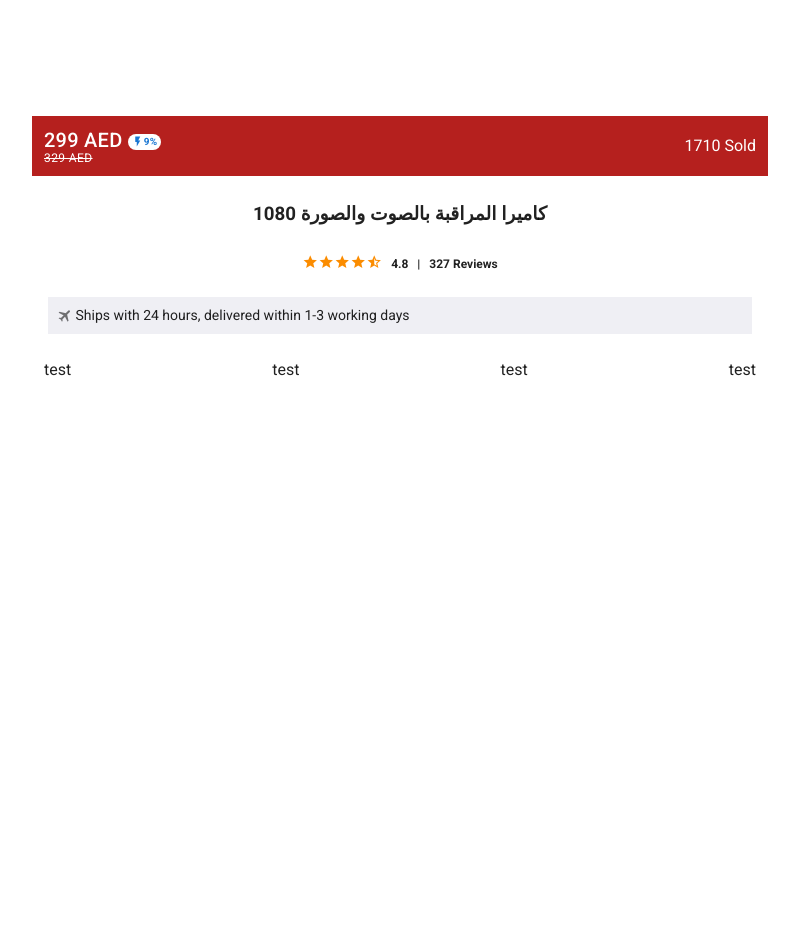
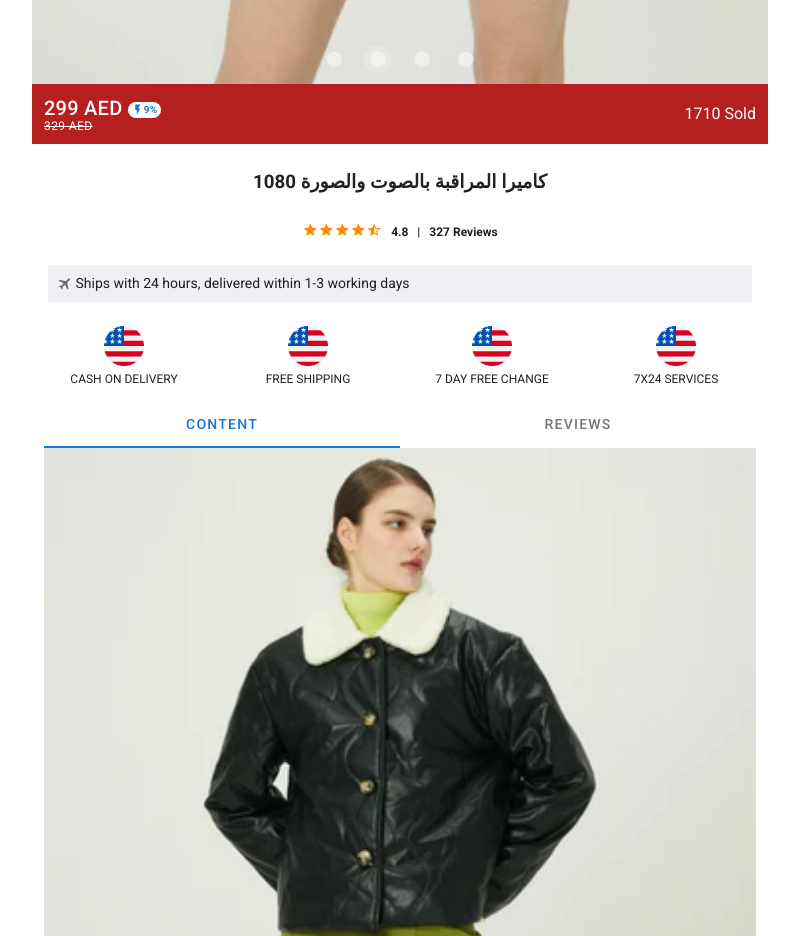
Before and after one commit to ashraf-frotan/landingpage-mis-frontend, a Nuxt app: page /landing/x-y-x in a window 1280 px wide. Shown: the part 1160-2096 px from the top of the page, without its empty margins (240-1039 px from the left). Before the commit the page ends 1566 px from the top, so only its background shows below. Built offline with nearby package versions, Linux system fonts and the light colour scheme; what vue-toastr would draw is missing.

Commit message:
Tabs,Login images added

```diff
--- a/components/landing_page/Logo.vue
+++ b/components/landing_page/Logo.vue
@@ -1,6 +1,6 @@
 <template>
   <v-row align="center">
-    <v-col cols="12" class="d-flex justify-center py-10">
+    <v-col cols="12" class="d-flex justify-center py-6">
       <img src="~/assets/images/uae.png" alt="" width="80" />
     </v-col>
   </v-row>
--- a/layouts/landing.vue
+++ b/layouts/landing.vue
@@ -9,6 +9,6 @@
 </template>
 <script>
 export default {
-  name:'landing'
+  name: "landing",
 };
 </script>
--- a/pages/landing/_slug.vue
+++ b/pages/landing/_slug.vue
@@ -5,8 +5,19 @@
     <template>
       <v-row class="white--text theme" align="center">
         <v-col cols="6" class="py-2">
-          <div class="text-h6">299 AED <v-chip x-small color="white" class="primary--text pa-1"> <v-icon color="primary" x-small>mdi-flash</v-icon> <span style="font-weight: bolder;">9%</span></v-chip></div>
-          <div class="text-caption text-decoration-line-through" style="margin-top:-8px;">329 AED</div>
+          <div class="text-h6">
+            299 AED
+            <v-chip x-small color="white" class="primary--text pa-1">
+              <v-icon color="primary" x-small>mdi-flash</v-icon>
+              <span style="font-weight: bolder">9%</span></v-chip
+            >
+          </div>
+          <div
+            class="text-caption text-decoration-line-through"
+            style="margin-top: -8px"
+          >
+            329 AED
+          </div>
         </v-col>
         <v-col cols="6" class="d-flex justify-end"> 1710 Sold </v-col>
       </v-row>
@@ -14,40 +25,76 @@
     <template>
       <v-row align="center">
         <v-col cols="12" align="center" justify="center"
-          ><h3 class="mt-3">كاميرا المراقبة بالصوت والصورة 1080 </h3>
+          ><h3 class="mt-3">كاميرا المراقبة بالصوت والصورة 1080</h3>
         </v-col>
       </v-row>
       <v-row align="center">
         <v-col cols="12" class="d-flex justify-center">
-          <div class="d-flex" style="font-size:12px;">
+          <div class="d-flex" style="font-size: 12px">
             <v-rating
               color="warning"
               readonly
               half-increments
               length="5"
               :value="4.8"
-            ></v-rating> &nbsp; &nbsp;
-            <span style="margin-top:3px" class="font-weight-bold">
-              4.8 &nbsp;  | &nbsp;
-            327 Reviews
+            ></v-rating>
+            &nbsp; &nbsp;
+            <span style="margin-top: 3px" class="font-weight-bold">
+              4.8 &nbsp; | &nbsp; 327 Reviews
             </span>
-
           </div>
         </v-col>
       </v-row>
       <v-row>
         <v-col cols="12" class="px-2">
-          <div class="mx-2 pa-2" style="background-color: #efeff4;font-size:14px">
-           <v-icon>mdi-airplane</v-icon> Ships with 24 hours, delivered within 1-3 working days
-            </div>
+          <div
+            class="mx-2 pa-2"
+            style="background-color: #efeff4; font-size: 14px"
+          >
+            <v-icon>mdi-airplane</v-icon> Ships with 24 hours, delivered within
+            1-3 working days
+          </div>
+        </v-col>
+      </v-row>
+      <v-row style="">
+        <v-col cols="3">
+          <div class="d-flex justify-center">
+            <img src="~/assets/images/us.png" width="40" alt="" />
+          </div>
+          <div class="text-center font-16 mt-1">CASH ON DELIVERY</div>
+        </v-col>
+        <v-col cols="3">
+          <div class="d-flex justify-center">
+            <img src="~/assets/images/us.png" width="40" alt="" />
+          </div>
+          <div class="text-center font-16 mt-1">FREE SHIPPING</div>
+        </v-col>
+        <v-col cols="3">
+          <div class="d-flex justify-center">
+            <img src="~/assets/images/us.png" width="40" alt="" />
+          </div>
+          <div class="text-center font-16 mt-1">7 DAY FREE CHANGE</div>
+        </v-col>
+        <v-col cols="3">
+          <div class="d-flex justify-center">
+            <img src="~/assets/images/us.png" width="40" alt="" />
+          </div>
+          <div class="text-center font-16 mt-1">7X24 SERVICES</div>
         </v-col>
       </v-row>
       <v-row>
-        <v-col cols="12" class="d-flex justify-space-between" >
-          <div>test</div>
-          <div>test</div>
-          <div>test</div>
-          <div>test</div>
+        <v-col cols="12" md="12" class="py-0">
+          <v-tabs fixed-tabs>
+            <v-tab> Content </v-tab>
+            <v-tab> Reviews </v-tab>
+          </v-tabs>
+        </v-col>
+      </v-row>
+      <v-row>
+        <v-col cols="12" md="12" class="py-0">
+          <template v-for="(image, i) in images">
+            <v-img :src="image" width="100%" :key="i" alt="" />
+          </template>
         </v-col>
       </v-row>
     </template>
@@ -63,17 +110,23 @@ export default {
     Logo,
   },
   layout: "landing",
-  data(){
+  data() {
     return {
-    }
+      images: [
+        require("~/assets/images/S1/1.jpg"),
+        require("~/assets/images/S1/2.jpg"),
+        require("~/assets/images/S1/3.jpg"),
+        require("~/assets/images/S1/4.jpg"),
+      ],
+    };
   },
   async asyncData({ params }) {
-      const slug = params.slug
-      return { slug }
-    },
-    created() {
-      console.log(this.slug);
-    }
+    const slug = params.slug;
+    return { slug };
+  },
+  created() {
+    console.log(this.slug);
+  },
 };
 </script>
 
@@ -81,15 +134,19 @@ export default {
 .row {
   margin: 0 !important;
 }
-.theme{
+.theme {
   background-color: #b5201e;
 }
 
-.v-rating .v-icon{
-  padding:0 !important;
+.v-rating .v-icon {
+  padding: 0 !important;
 }
 
 .v-icon.v-icon {
-  font-size:16px;
+  font-size: 16px;
+}
+
+.font-16 {
+  font-size: 12px !important;
 }
 </style>
--- /dev/null
+++ b/pages/landing/index.vue
@@ -0,0 +1,55 @@
+<template>
+  <div>
+    <Logo />
+    <Slider />
+    <template>
+      <v-row class="white--text primary" align="center">
+        <v-col cols="6"> <span class="text-body-2">test</span> </v-col>
+        <v-col cols="6" class="d-flex justify-end"> test </v-col>
+      </v-row>
+    </template>
+    <template>
+      <v-row align="center" justify="center">
+        <v-col cols="12" align="center" justify="center"
+          ><div>test</div>
+        </v-col>
+      </v-row>
+      <v-row align="center">
+        <v-col cols="12" class="d-flex justify-center">
+          <div>
+            <v-rating
+              background-color="green lighten-2"
+              color="warning"
+              hover
+              readonly
+              half-increments
+              length="5"
+              size="15"
+              value="4.6"
+            ></v-rating>
+
+            test
+          </div>
+        </v-col>
+      </v-row>
+    </template>
+  </div>
+</template>
+
+<script>
+import Slider from "~/components/landing_page/Slider.vue";
+import Logo from "~/components/landing_page/Logo.vue";
+export default {
+  components: {
+    Slider,
+    Logo,
+  },
+  layout: "landing",
+};
+</script>
+
+<style>
+.row {
+  margin: 0 !important;
+}
+</style>
```
